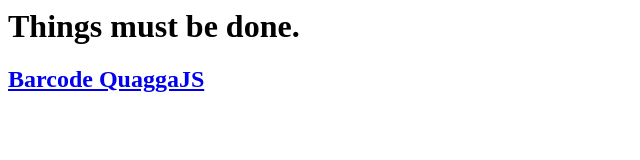
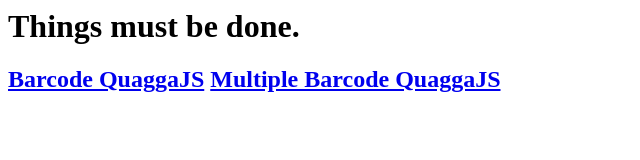
Before and after one commit to sawas/sawas.github.io, a plain HTML site: page index.html in a window 1280 px wide. Shown: the whole page, without its empty margins (0-640 px from the left). Drawn offline with Linux system fonts and the light colour scheme.

Commit message:
update index.html

```diff
--- a/index.html
+++ b/index.html
@@ -22,6 +22,7 @@
         <h1>Things must be done.</h1>
         <h2>
             <a href="./html5/barcodereader/live_w_locator.html">Barcode QuaggaJS</a>
+            <a href="./html5/barcodereader/multiple_reader.html">Multiple Barcode QuaggaJS</a>
         </h2>
     </div>
 </body>
```
